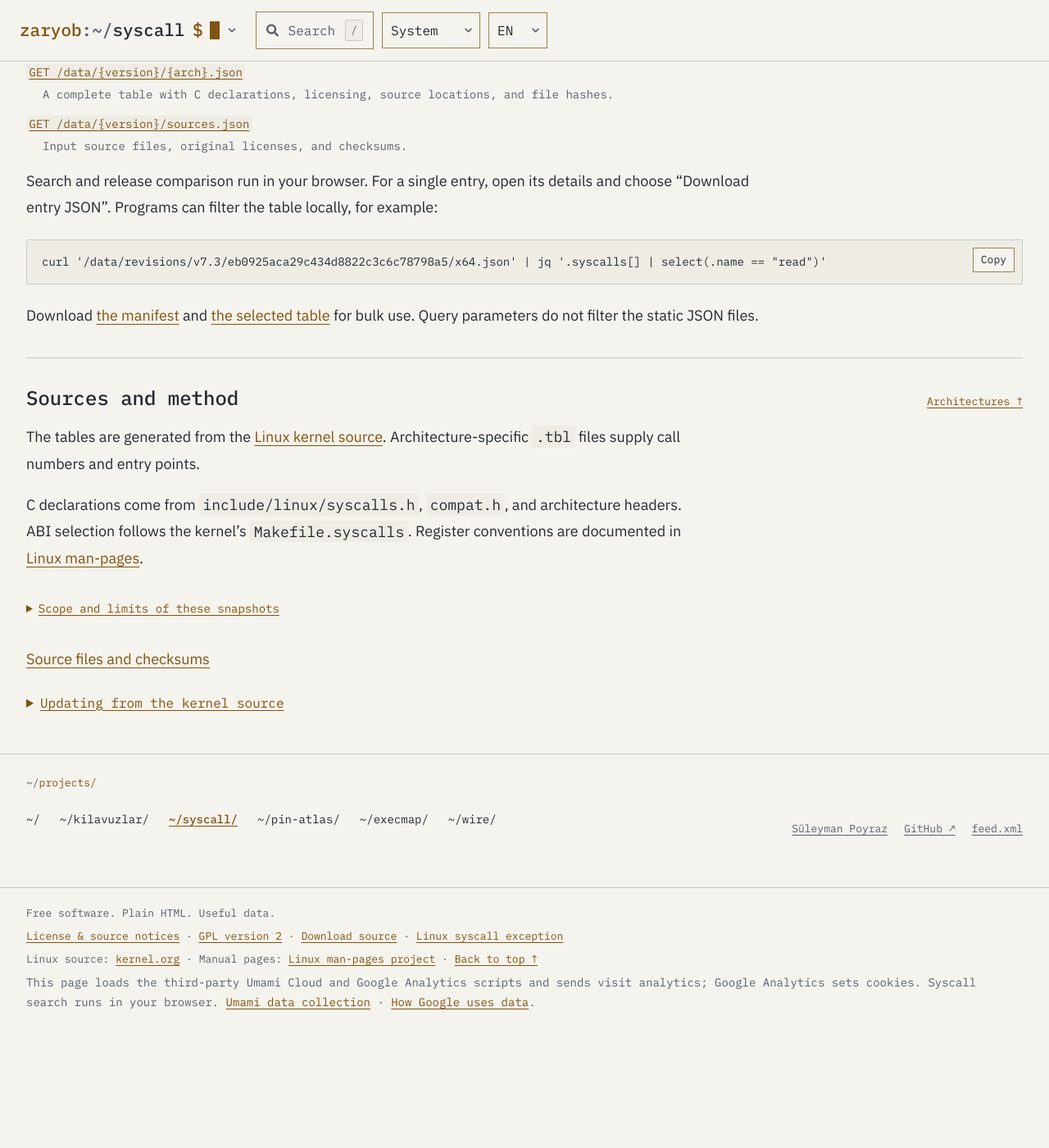
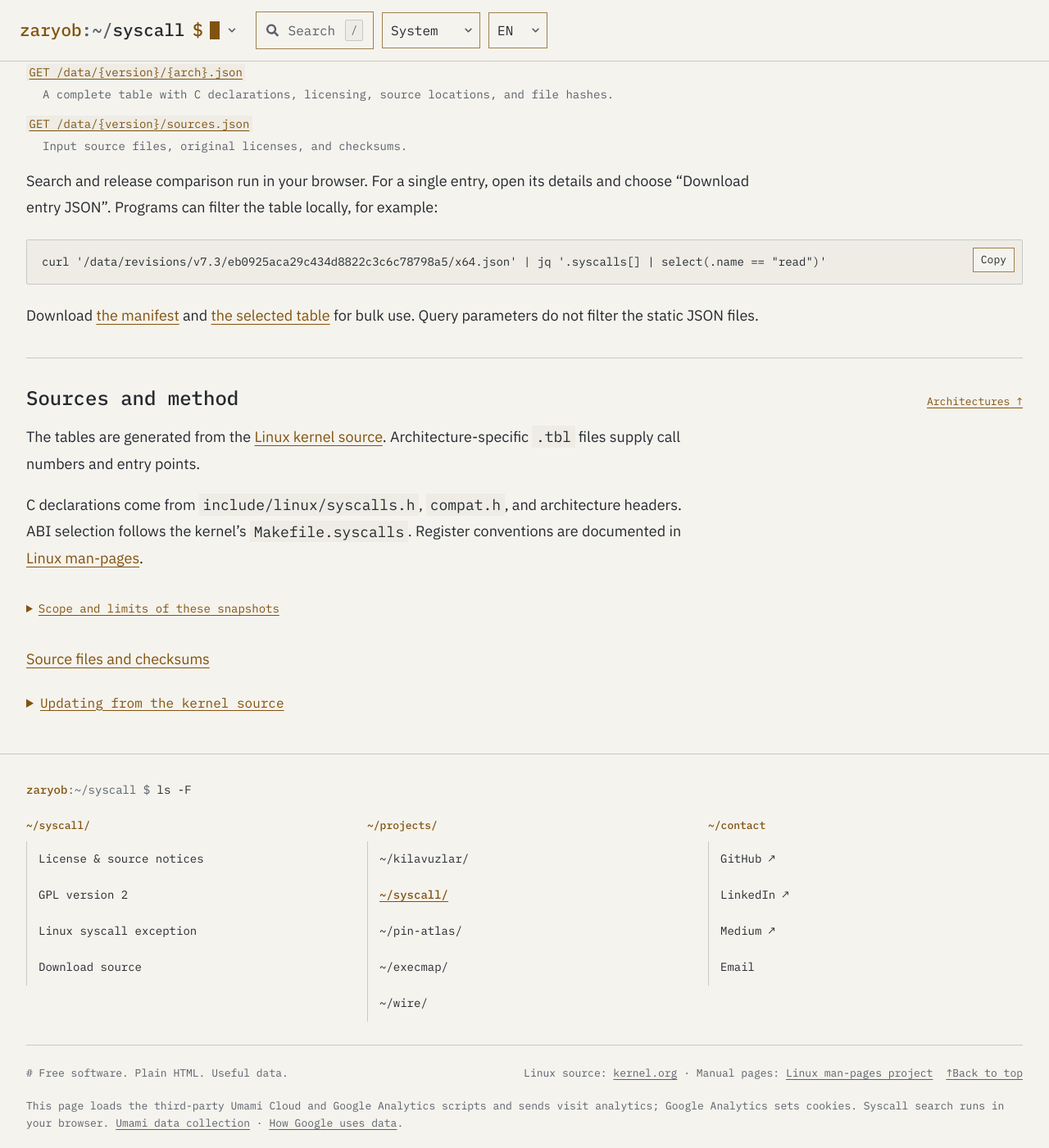
Before and after one commit to Zaryob/syscall, a Jekyll site: the page built from public/index.html, in a window 1280 px wide and 1400 px high, scrolled down 2377 px. Shown: the whole window at 82% size. Built offline with Jekyll 4.4.1, drawn with Linux system fonts in a browser that asks for light colours; before the commit the page ends 3646 px from its top, so only the background shows below that.

Commit message:
Sync console theme: one ls -F footer for every site

```diff
--- /dev/null
+++ b/public/_includes/console-footer.html
@@ -0,0 +1,41 @@
+{% comment %}SPDX-License-Identifier: GPL-2.0-or-later
+One ls -F footer for every suite site. Parameters (all optional):
+  cwd      prompt directory, e.g. "~/kilavuzlar" (default "~")
+  columns  captured HTML of the site's own <nav class="suite-footer__col"> blocks, listed first
+  legal    captured HTML for the left side of the bottom row
+  links    captured HTML for the right side of the bottom row, before "Back to top"
+  note     captured HTML for a full-width note under the bottom row
+  top      back-to-top target (default "#main")
+{% endcomment %}
+{% assign footer_lang = page.lang | default: site.lang | default: 'tr' %}
+{% assign suite_root = site.suite_url | default: 'https://zaryob.github.io' %}
+<footer class="suite-footer" id="site-footer">
+  <div class="suite-footer__inner">
+    <p class="suite-footer__prompt" aria-hidden="true"><span class="suite-footer__host">zaryob</span>:{{ include.cwd | default: '~' }} $ <span class="suite-footer__cmd">ls -F</span></p>
+    <div class="suite-footer__cols">
+      {{ include.columns }}
+      <nav class="suite-footer__col" aria-label="{% if footer_lang == 'en' %}Zaryob projects{% else %}Zaryob projeleri{% endif %}" data-i18n-aria-label="Zaryob projects">
+        <p class="suite-footer__title">~/<span data-i18n="projects/">{% if footer_lang == 'en' %}projects/{% else %}projeler/{% endif %}</span></p>
+        <ul class="console-suite__list">
+          {% for project in site.data.console_projects %}{% if project.key != 'home' %}
+          <li><a href="{{ suite_root }}{{ project.path }}" aria-label="{{ project.title | escape }}"{% if project.title_en %} data-i18n-aria-label="{{ project.title_en }}"{% endif %}{% if site.suite_section == project.key %} aria-current="location"{% endif %}>{{ project.prompt }}/</a></li>
+          {% endif %}{% endfor %}
+        </ul>
+      </nav>
+      <nav class="suite-footer__col" aria-label="{% if footer_lang == 'en' %}Social links{% else %}Sosyal bağlantılar{% endif %}" data-i18n-aria-label="Social links">
+        <p class="suite-footer__title">~/<span data-i18n="contact">{% if footer_lang == 'en' %}contact{% else %}iletişim{% endif %}</span></p>
+        <ul>
+          <li><a href="https://github.com/Zaryob" rel="me">GitHub <span aria-hidden="true">↗</span></a></li>
+          <li><a href="https://linkedin.com/in/suleyman_poyraz" rel="me">LinkedIn <span aria-hidden="true">↗</span></a></li>
+          <li><a href="https://medium.com/@zaryob" rel="me">Medium <span aria-hidden="true">↗</span></a></li>
+          <li><a href="mailto:{{ site.email | default: 'zaryob.dev@gmail.com' }}"><span data-i18n="Email">{% if footer_lang == 'en' %}Email{% else %}E-posta{% endif %}</span></a></li>
+        </ul>
+      </nav>
+    </div>
+    <div class="suite-footer__legal">
+      <span>{{ include.legal }}</span>
+      <span>{{ include.links }}<a class="suite-footer__top" href="{{ include.top | default: '#main' }}"><span aria-hidden="true">↑ </span><span data-i18n="Back to top">{% if footer_lang == 'en' %}Back to top{% else %}Başa dön{% endif %}</span></a></span>
+      {% if include.note %}<p class="suite-footer__note">{{ include.note }}</p>{% endif %}
+    </div>
+  </div>
+</footer>
--- a/public/_includes/console-suite.html
+++ /dev/null
@@ -1,15 +0,0 @@
-{% comment %}SPDX-License-Identifier: GPL-2.0-or-later{% endcomment %}
-{% assign suite_root = site.suite_url | default: 'https://zaryob.github.io' %}
-{% assign suite_home = '/' %}{% assign suite_about = '/hakkinda/' %}{% assign suite_feed = '/feed.xml' %}
-{% if page.lang == 'en' %}{% assign suite_home = '/en/' %}{% assign suite_about = '/en/about/' %}{% assign suite_feed = '/en/feed.xml' %}{% endif %}
-<nav class="console-suite" aria-label="Zaryob projeleri" data-i18n-aria-label="Zaryob projects">
-  <div class="console-suite__inner">
-    <p class="console-suite__prompt">~/<span data-i18n="projects/">{% if page.lang == 'en' %}projects/{% else %}projeler/{% endif %}</span></p>
-    <ul class="console-suite__list">
-      {% for project in site.data.console_projects %}
-      <li><a href="{{ suite_root }}{% if project.key == 'home' %}{{ suite_home }}{% else %}{{ project.path }}{% endif %}" aria-label="{{ project.title | escape }}"{% if project.title_en %} data-i18n-aria-label="{{ project.title_en }}"{% endif %}{% if site.suite_section == project.key %} aria-current="location"{% endif %}>{{ project.prompt }}/</a></li>
-      {% endfor %}
-    </ul>
-    {% unless include.compact %}<p class="console-suite__meta"><a href="{{ suite_root }}{{ suite_about }}" rel="author">Süleyman Poyraz</a><a href="https://github.com/Zaryob" rel="me">GitHub <span aria-hidden="true">↗</span></a><a href="{{ suite_root }}{{ suite_feed }}">feed.xml</a></p>{% endunless %}
-  </div>
-</nav>
--- a/public/_layouts/default.html
+++ b/public/_layouts/default.html
@@ -76,8 +76,20 @@
   <main id="main" tabindex="-1">
 {{ content }}
   </main>
-  {% include console-suite.html %}
-  <footer><p><span data-i18n="Free software. Plain HTML. Useful data.">Free software. Plain HTML. Useful data.</span></p><p><a href="{{ '/licensing.txt' | relative_url }}"><span data-i18n="License &amp; source notices">License &amp; source notices</span></a> · <a href="{{ '/licenses/GPL-2.0-only.txt' | relative_url }}"><span data-i18n="GPL version 2">GPL version 2</span></a> · <a href="{{ '/downloads/syscall-reference-source.tar.gz' | relative_url }}"><span data-i18n="Download source">Download source</span></a> · <a href="{{ '/licenses/Linux-syscall-note.txt' | relative_url }}"><span data-i18n="Linux syscall exception">Linux syscall exception</span></a></p><p><span data-i18n="Linux source:">Linux source:</span> <a href="https://www.kernel.org/">kernel.org</a> · <span data-i18n="Manual pages:">Manual pages:</span> <a href="https://www.kernel.org/doc/man-pages/">Linux man-pages project</a> · <a href="#main"><span data-i18n="Back to top ↑">Back to top ↑</span></a></p><p class="small" data-syscall-copy="analytics">This page loads the third-party Umami Cloud script and sends visit analytics. Syscall search runs in your browser. <a href="https://docs.umami.is/docs/collect-data">Umami data collection</a>.</p>
-</footer>
+  {% capture footer_columns %}
+    <nav class="suite-footer__col" aria-label="License &amp; source notices" data-i18n-aria-label="License &amp; source notices">
+      <p class="suite-footer__title">~/syscall/</p>
+      <ul>
+        <li><a href="{{ '/licensing.txt' | relative_url }}"><span data-i18n="License &amp; source notices">License &amp; source notices</span></a></li>
+        <li><a href="{{ '/licenses/GPL-2.0-only.txt' | relative_url }}"><span data-i18n="GPL version 2">GPL version 2</span></a></li>
+        <li><a href="{{ '/licenses/Linux-syscall-note.txt' | relative_url }}"><span data-i18n="Linux syscall exception">Linux syscall exception</span></a></li>
+        <li><a href="{{ '/downloads/syscall-reference-source.tar.gz' | relative_url }}"><span data-i18n="Download source">Download source</span></a></li>
+      </ul>
+    </nav>
+  {% endcapture %}
+  {% capture footer_legal %}<span aria-hidden="true"># </span><span data-i18n="Free software. Plain HTML. Useful data.">Free software. Plain HTML. Useful data.</span>{% endcapture %}
+  {% capture footer_links %}<span data-i18n="Linux source:">Linux source:</span>&nbsp;<a href="https://www.kernel.org/">kernel.org</a>&nbsp;· <span data-i18n="Manual pages:">Manual pages:</span>&nbsp;<a href="https://www.kernel.org/doc/man-pages/">Linux man-pages project</a>{% endcapture %}
+  {% capture footer_note %}<span data-syscall-copy="analytics">This page loads the third-party Umami Cloud script and sends visit analytics. Syscall search runs in your browser. <a href="https://docs.umami.is/docs/collect-data">Umami data collection</a>.</span>{% endcapture %}
+  {% include console-footer.html cwd="~/syscall" columns=footer_columns legal=footer_legal links=footer_links note=footer_note %}
 </body>
 </html>
--- a/public/assets/console/syscall.css
+++ b/public/assets/console/syscall.css
@@ -1,6 +1,6 @@
 /* SPDX-License-Identifier: GPL-2.0-only */
 /* Syscall layout and catalogue. Shared controls and colours live in theme.css. */
-.console-syscall > :is(main,footer) { max-width: var(--shell-width); margin-inline: auto; padding-inline: var(--gutter); }
+.console-syscall > main { max-width: var(--shell-width); margin-inline: auto; padding-inline: var(--gutter); }
 .console-syscall main :is(h1,h2,h3,p) { margin-top: 0; }
 .console-syscall [hidden] { display: none !important; }
 
@@ -172,21 +172,18 @@
 .console-syscall .documentation details { margin: 23px 0; font-size: var(--text-base); }
 .console-syscall .documentation summary { cursor: pointer; color: var(--link); text-decoration: underline; text-underline-offset: 3px; }
 .console-syscall .documentation details[open] > summary { margin-bottom: 12px; }
-.console-syscall > footer { margin-top: 40px; padding-block: 20px 28px; border-top: 1px solid var(--line); color: var(--muted); font-size: var(--text-xs); }
-.console-syscall > footer p { margin: 0 0 6px; }
 .console-syscall .console-search :is(h2,p) { margin-block: 0; }
 
 @media (max-width: 760px) {
-  .console-syscall > :is(main,footer) { padding-inline: 20px; }
+  .console-syscall > main { padding-inline: 20px; }
   .console-syscall .table-toolbar { align-items: start; gap: 10px; }
   .console-syscall .documentation { padding-top: 25px; margin-top: 28px; }
   .console-syscall .api-list code { font-size: var(--text-xs); overflow-wrap: anywhere; }
   .console-syscall .api-list dd { margin-left: 0; }
-  .console-syscall > footer { margin-top: 30px; }
   .console-syscall .detail-row > td { padding: 13px; }
 }
 @media (max-width: 560px) {
-  .console-syscall > :is(main,footer) { padding-inline: 16px; }
+  .console-syscall > main { padding-inline: 16px; }
 }
 @media (prefers-reduced-motion: no-preference) {
   html { scroll-behavior: smooth; }
--- a/public/assets/console/theme.css
+++ b/public/assets/console/theme.css
@@ -198,26 +198,29 @@ body.console-site, body.pin-atlas-site { margin: 0; background: var(--paper); co
 .console-hero__screen .h-bus { color: var(--hero-blue); }
 @media (max-width: 960px) { .console-hero__inner { grid-template-columns: minmax(0, 1fr); } }
 @media print { .console-hero__panel, .console-hero__cursor { display: none; } }
-.console-suite { border-top: 1px solid var(--line); margin-top: 48px; font-size: var(--text-sm); }
-.console-suite + .console-footer, .console-suite + footer { margin-top: 0; }
-.console-suite__inner { max-width: var(--shell-width); margin: 0 auto; padding: 24px var(--gutter) 20px; display: grid; grid-template-columns: 1fr auto; gap: 12px 36px; align-items: end; }
-.console-suite__prompt { grid-column: 1 / -1; margin: 0; color: var(--muted); font-size: var(--text-xs); }
-.console-suite__prompt span { color: var(--accent); }
-.console-suite__list { display: flex; flex-wrap: wrap; gap: 0 24px; margin: 0; padding: 0; list-style: none; }
-.console-suite__list a { display: inline-flex; align-items: center; min-height: 44px; padding: 0; color: var(--ink); text-decoration: none; }
-.console-suite__list a:hover, .console-suite__list a[aria-current] { color: var(--accent); text-decoration: underline; text-underline-offset: .24em; }
-.console-suite__list a[aria-current] { font-weight: 500; }
-.console-suite :is(a, p, li) { min-width: 0; overflow-wrap: anywhere; }
-.console-suite__inner > * { min-width: 0; }
-.console-suite__meta { display: flex; flex-wrap: wrap; gap: 6px 20px; margin: 0; color: var(--muted); font-size: var(--text-xs); }
-.console-suite__meta a { color: var(--muted); }
-.console-suite__meta a:hover { color: var(--accent); }
-@media (max-width: 720px) {
-  .console-suite__inner { grid-template-columns: 1fr; padding: 20px 16px 16px; }
-  .console-suite__list { column-gap: 20px; }
-}
-@media print { .console-suite { display: none; } }
-.console-footer { max-width: var(--shell-width); margin: 0 auto; padding: 20px var(--gutter); border-top: 1px solid var(--line); color: var(--muted); font-size: var(--text-xs); display: flex; justify-content: space-between; flex-wrap: wrap; gap: 12px 24px; }
+/* Shared ls -F footer: site pages, sibling projects and contact links in one listing. */
+.suite-footer { margin-top: 48px; border-top: 1px solid var(--line); background: var(--paper); color: var(--muted); font-family: var(--font-mono); }
+.suite-footer__inner { max-width: var(--shell-width); margin: 0 auto; padding: 32px var(--gutter) 16px; }
+.suite-footer__prompt { margin: 0 0 20px; color: var(--muted); font-size: var(--text-sm); overflow-wrap: anywhere; }
+.suite-footer__host { color: var(--accent); font-weight: 500; }
+.suite-footer__cmd { color: var(--ink); }
+.suite-footer__cols { display: grid; grid-template-columns: repeat(auto-fit, minmax(min(100%, 16rem), 1fr)); gap: 24px 32px; }
+.suite-footer__col { min-width: 0; }
+.suite-footer__title { margin: 0 0 8px; color: var(--accent); font-size: var(--text-xs); font-weight: 500; }
+.suite-footer__col ul { margin: 0; padding: 0 0 0 14px; border-left: 1px solid var(--line); list-style: none; }
+.suite-footer__col li { min-width: 0; }
+.suite-footer__col a { display: inline-flex; flex-wrap: wrap; align-items: center; gap: 8px; max-width: 100%; min-height: 44px; color: var(--ink); font-size: var(--text-sm); text-decoration: none; overflow-wrap: anywhere; }
+.suite-footer__col a:hover, .suite-footer__col a[aria-current] { color: var(--accent); text-decoration: underline; text-underline-offset: .24em; }
+.suite-footer__col a[aria-current] { font-weight: 500; }
+.suite-footer__legal { display: flex; flex-wrap: wrap; align-items: center; justify-content: space-between; gap: 4px 24px; margin-top: 28px; padding-top: 12px; border-top: 1px solid var(--line); color: var(--muted); font-size: var(--text-xs); }
+.suite-footer__legal > * { min-width: 0; max-width: 100%; overflow-wrap: anywhere; }
+.suite-footer__legal a { display: inline-flex; align-items: center; min-height: 44px; color: var(--muted); }
+.suite-footer__legal a:hover { color: var(--accent); }
+.suite-footer__note { flex-basis: 100%; margin: 0; padding-block: 4px; line-height: 1.6; }
+.suite-footer__note a { min-height: 0; }
+.suite-footer__top { margin-inline-start: 16px; }
+@media (max-width: 560px) { .suite-footer__inner { padding: 24px 16px 12px; } }
+@media print { .suite-footer { display: none; } }
 .console-hints { display: flex; flex-wrap: wrap; align-items: center; gap: 8px; }
 .console-hints kbd:not(:first-child) { margin-left: 12px; }
 .console-search { width: min(720px, calc(100% - 32px)); max-height: calc(100dvh - 48px); margin: 8vh auto auto; padding: 24px; border: 1px solid var(--line); border-radius: 2px; background: var(--paper); color: var(--ink); }
@@ -293,7 +296,6 @@ mark, .console-highlight { background: var(--selection); color: var(--ink); outl
   .console-tools { gap: 12px; }
   .console-search-open { padding-inline: 10px; }
   :is(.console-theme,.console-language) select { padding-inline: 10px 28px; }
-  .console-footer { padding: 20px 16px; font-size: var(--text-xs); }
   .console-search { padding: 16px; }
   .console-site pre { padding: 16px; }
   .console-code pre { padding: 12px 14px; padding-inline-end: 72px; }
```
